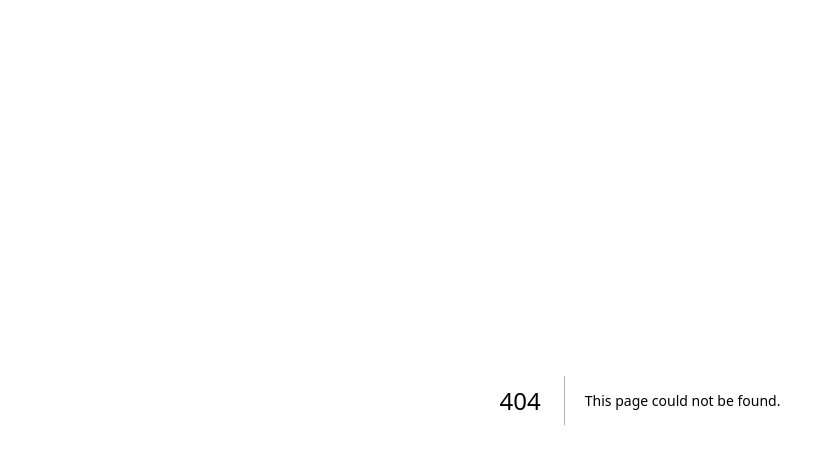
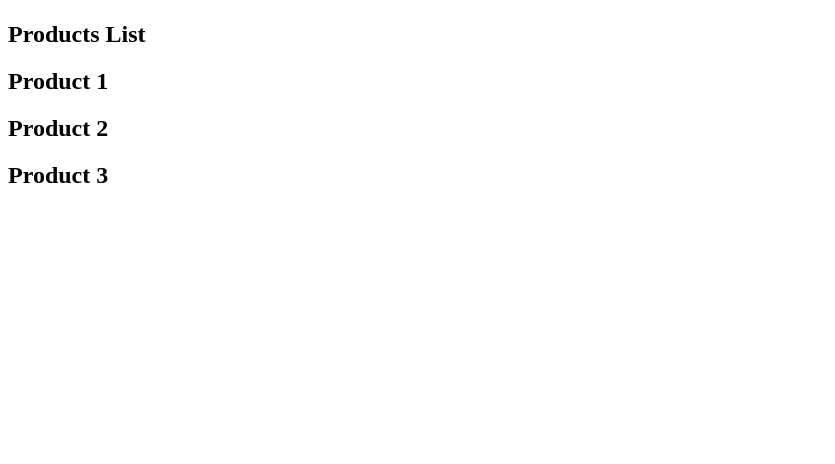
Before and after one commit to Shubhodeep100/NEXTjs-Practice, a Next.js app: page /products in a window 1280 px wide. Before the commit this address had no page. Shown: the top 464 px of the page, without its empty margins (0-835 px from the left). Built offline with nearby package versions, Linux system fonts and the light colour scheme.

Commit message:
first commit

```diff
--- /dev/null
+++ b/src/app/blog/first/page.tsx
@@ -0,0 +1,3 @@
+export default function First(){
+    return <h1>This is the first page</h1>
+}
--- /dev/null
+++ b/src/app/blog/page.tsx
@@ -0,0 +1,3 @@
+export default function Blog(){
+    return <h1>This is my Blog</h1>
+}
--- /dev/null
+++ b/src/app/blog/second/page.tsx
@@ -0,0 +1,3 @@
+export default function Second(){
+    return <h1>This is the 2nd Page</h1>
+}
--- /dev/null
+++ b/src/app/products/[productId]/page.tsx
@@ -0,0 +1,5 @@
+export default function ProductDetails({ params } : {
+    params: { productId: string }
+}) {
+    return <h1>Details of the product we have{params.productId}</h1>
+}
--- /dev/null
+++ b/src/app/products/page.tsx
@@ -0,0 +1,11 @@
+export default function ProductList() {
+    return (
+        <>
+            <h1></h1>
+            <h2>Products List</h2>
+            <h2>Product 1</h2>
+            <h2>Product 2</h2>
+            <h2>Product 3</h2>
+        </>
+    )
+}
```
